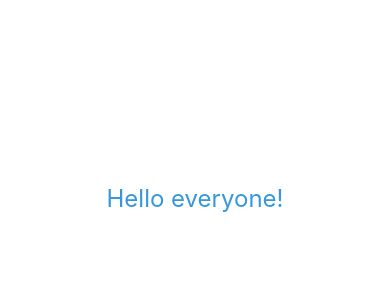
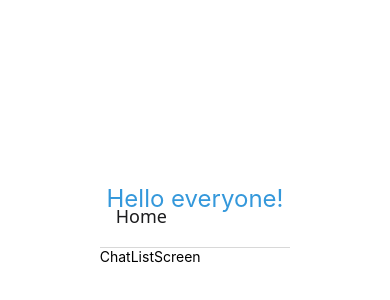
Before and after one commit to actjacob/RealTimeChat, a React Native app: screen /Home in a window 390 px wide. Shown: the part 224-524 px from the top of the page. Built offline with nearby package versions, Linux system fonts and the light colour scheme.

Commit message:
navigation container added

```diff
--- a/App.js
+++ b/App.js
@@ -1,10 +1,16 @@
+import 'react-native-gesture-handler';
 import { StatusBar } from 'expo-status-bar';
 import { StyleSheet, Text } from 'react-native';
 import { SafeAreaProvider, SafeAreaView } from 'react-native-safe-area-context';
 import * as SplashScreen from 'expo-splash-screen';
 import { useCallback, useEffect, useState } from 'react';
+import { createNativeStackNavigator } from '@react-navigation/native-stack';
+import { NavigationContainer } from '@react-navigation/native';
+import ChatListScreen from './screens/ChatListScreen';
 
 SplashScreen.preventAutoHideAsync();
+
+const Stack = createNativeStackNavigator();
 
 export default function App() {
   const [appIsLoaded, setAppIsLoaded] = useState(false);
@@ -34,10 +40,18 @@ export default function App() {
       style={styles.container}
       onLayout={onLayout}
     >
-      <SafeAreaView>
-        <StatusBar style="auto" />
-        <Text style={styles.text}> Hello everyone! </Text>
-      </SafeAreaView>
+      <StatusBar style="auto" />
+      <NavigationContainer>
+        <SafeAreaView>
+          <Stack.Navigator>
+            <Stack.Screen
+              name="Home"
+              component={ChatListScreen}
+            />
+          </Stack.Navigator>
+          <Text style={styles.text}> Hello everyone! </Text>
+        </SafeAreaView>
+      </NavigationContainer>
     </SafeAreaProvider>
   );
 }
--- /dev/null
+++ b/screens/ChatListScreen.js
@@ -0,0 +1,14 @@
+import { StyleSheet, Text, View } from 'react-native';
+import React from 'react';
+
+const ChatListScreen = ({ navigation }) => {
+  return (
+    <View>
+      <Text>ChatListScreen</Text>
+    </View>
+  );
+};
+
+export default ChatListScreen;
+
+const styles = StyleSheet.create({});
```
Also changed, not shown: package.json (+6 -1 lines), 1 other file (tests, documents, lock files or other folders).
